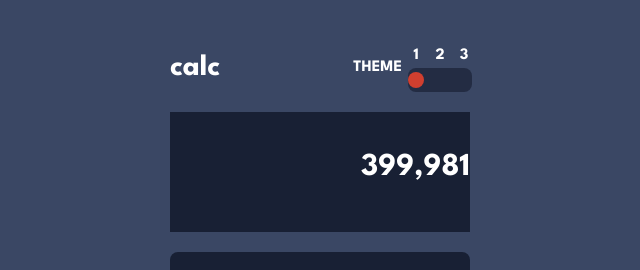
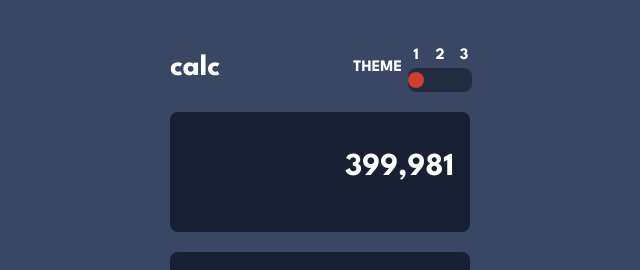
Before and after one commit to Yinkusadel/Adels-react-calculator-app, a React (Vite) app: page / in a window 1280 px wide. Shown: the top 270 px of the page, without its empty margins (320-960 px from the left). Built offline with nearby package versions, Linux system fonts and the light colour scheme.

Commit message:
refactor: display

```diff
--- a/src/components/App.jsx
+++ b/src/components/App.jsx
@@ -1,5 +1,5 @@
 import Header from './Header';
-import UserDisplay from './UserDisplay';
+import Display from './Display';
 import ButtonContainer from './ButtonContainer';
 
 const App = () => {
@@ -9,7 +9,7 @@ const App = () => {
         <div className=" flex min-h-screen w-[300px] items-center">
           <div className=" min-h-[90vh] w-[300px]">
             <Header />
-            <UserDisplay value={'399,981'} />
+            <Display value={'399,981'} />
             <ButtonContainer />
           </div>
         </div>
--- /dev/null
+++ b/src/components/Display.jsx
@@ -0,0 +1,9 @@
+const Display = ({ value }) => {
+  return (
+    <div class=" rounded-10 mt-1 flex h-[15vh] flex-col justify-center rounded-lg bg-themeOne-60 pr-4">
+      <div class=" w-97 h-[7vh] justify-end text-right text-[32px]">{value}</div>
+    </div>
+  );
+};
+
+export default Display;
--- a/src/components/UserDisplay.jsx
+++ /dev/null
@@ -1,9 +0,0 @@
-const UserDisplay = ({ value }) => {
-  return (
-    <div class=" rounded-10 mt-1 flex h-[15vh] flex-col justify-center bg-themeOne-60 ">
-      <div class=" w-97 h-[7vh] justify-end text-right text-[32px]">{value}</div>
-    </div>
-  );
-};
-
-export default UserDisplay;
```
